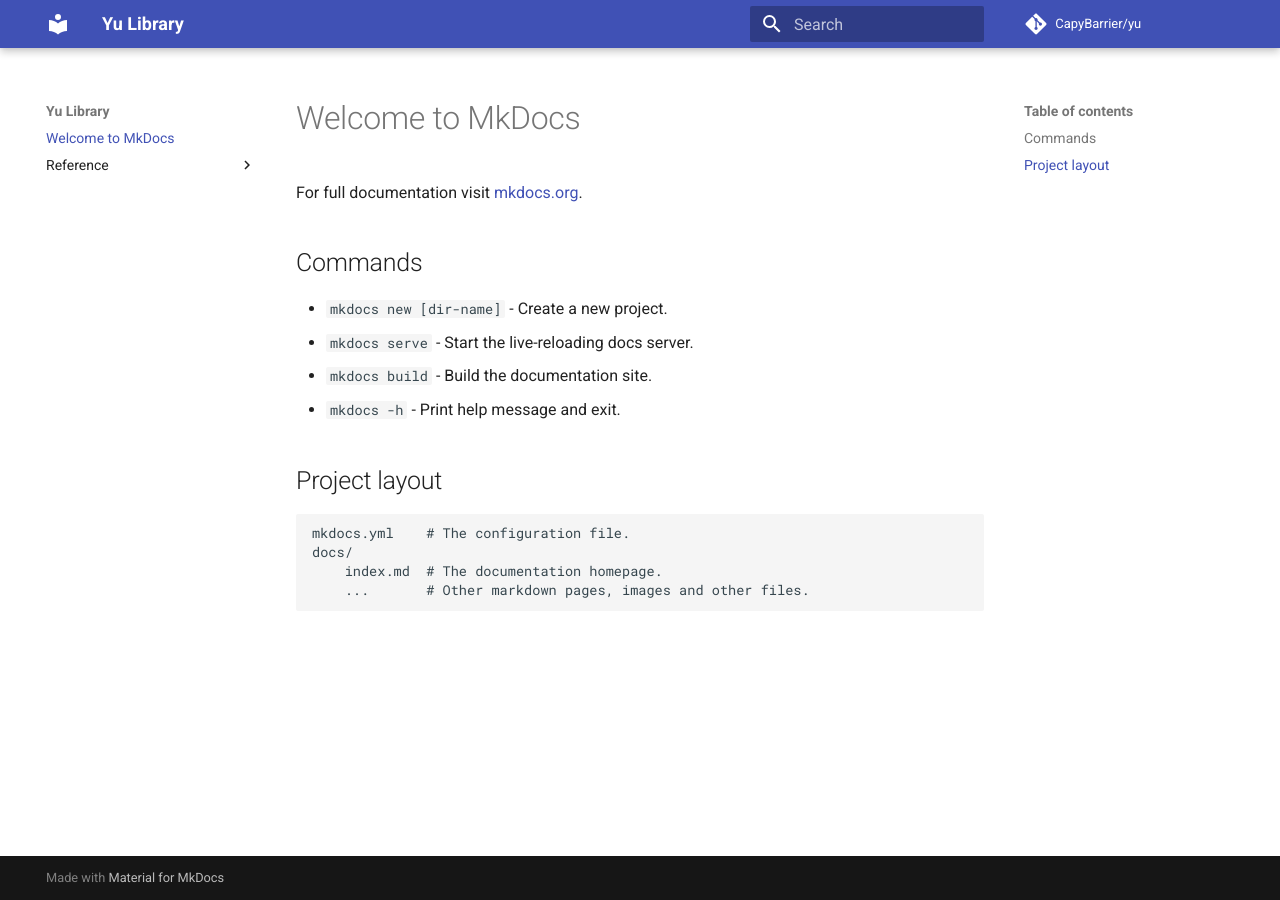
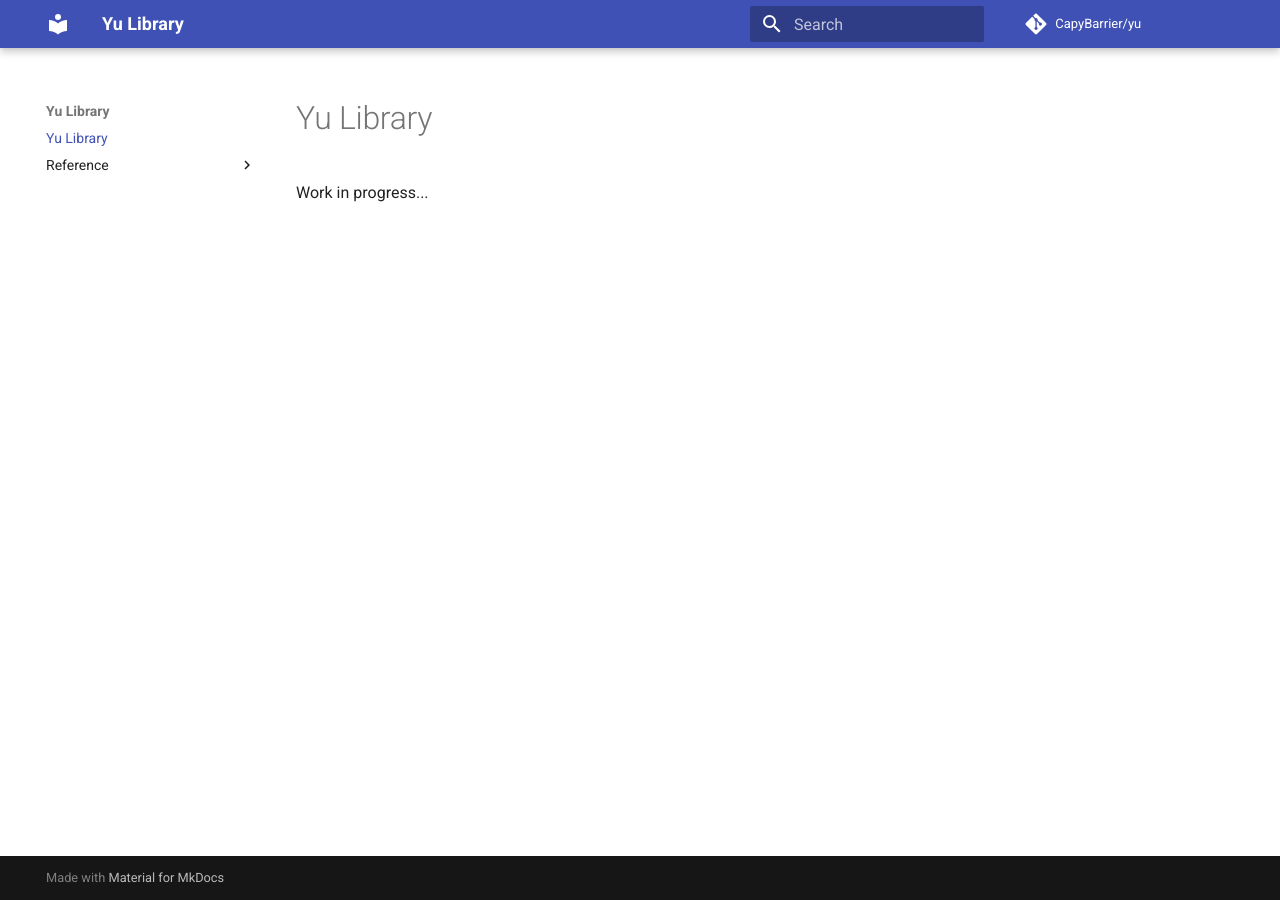
Before and after one commit to CapyBarrier/yu, an MkDocs documentation site: the page built from docs/docs/index.md, in a window 1280 px wide. Built offline with MkDocs 1.6.1 and Material for MkDocs 9.7.7, drawn with Linux system fonts in a browser that asks for light colours; comment, search, counter and statistics services are not loaded.

Commit message:
/index.mdを初期のテンプレートから作業中である旨を示すものへと変更

```diff
--- a/docs/docs/index.md
+++ b/docs/docs/index.md
@@ -1,17 +1,3 @@
-# Welcome to MkDocs
+# Yu Library
 
-For full documentation visit [mkdocs.org](https://www.mkdocs.org).
-
-## Commands
-
-* `mkdocs new [dir-name]` - Create a new project.
-* `mkdocs serve` - Start the live-reloading docs server.
-* `mkdocs build` - Build the documentation site.
-* `mkdocs -h` - Print help message and exit.
-
-## Project layout
-
-    mkdocs.yml    # The configuration file.
-    docs/
-        index.md  # The documentation homepage.
-        ...       # Other markdown pages, images and other files.
+Work in progress...
```
